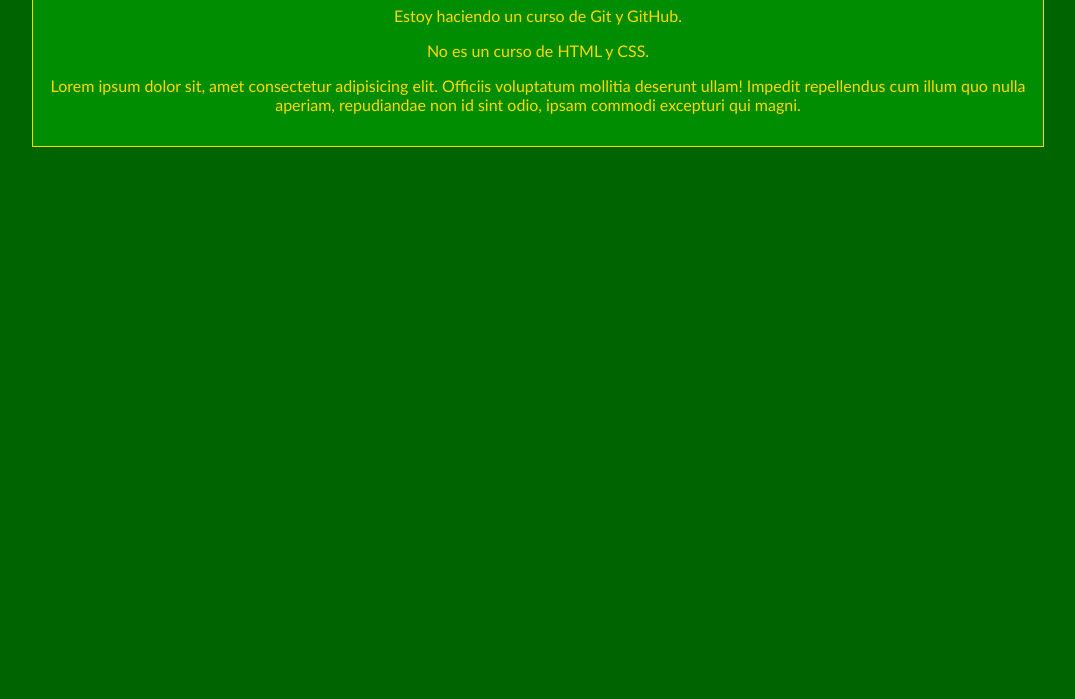
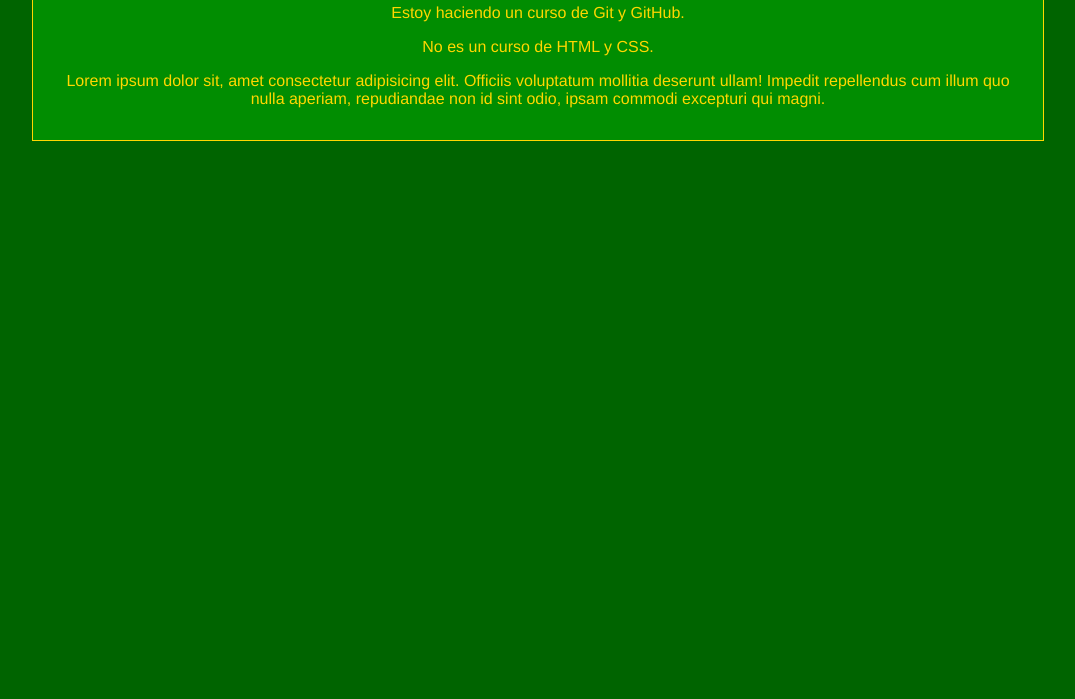
Before and after one commit to AlexisKees/curso-de-Git-y-GitHub-de-Platzi, a plain HTML site: page pagina de ejemplo/index.html in a window 1280 px wide. Shown: the part 101-800 px from the top of the page, without its empty margins (102-1177 px from the left). Drawn offline with Linux system fonts and the light colour scheme.

Commit message:
cambie letra a Arial en master

```diff
--- a/pagina de ejemplo/style.css
+++ b/pagina de ejemplo/style.css
@@ -4,7 +4,7 @@ body {
     align-items: center;
     justify-content: center;
     text-align: center;
-    font-family: "Gill Sans";
+    font-family: Helvetica;
     color: gold;
     background-color: darkgreen;
 }
```
